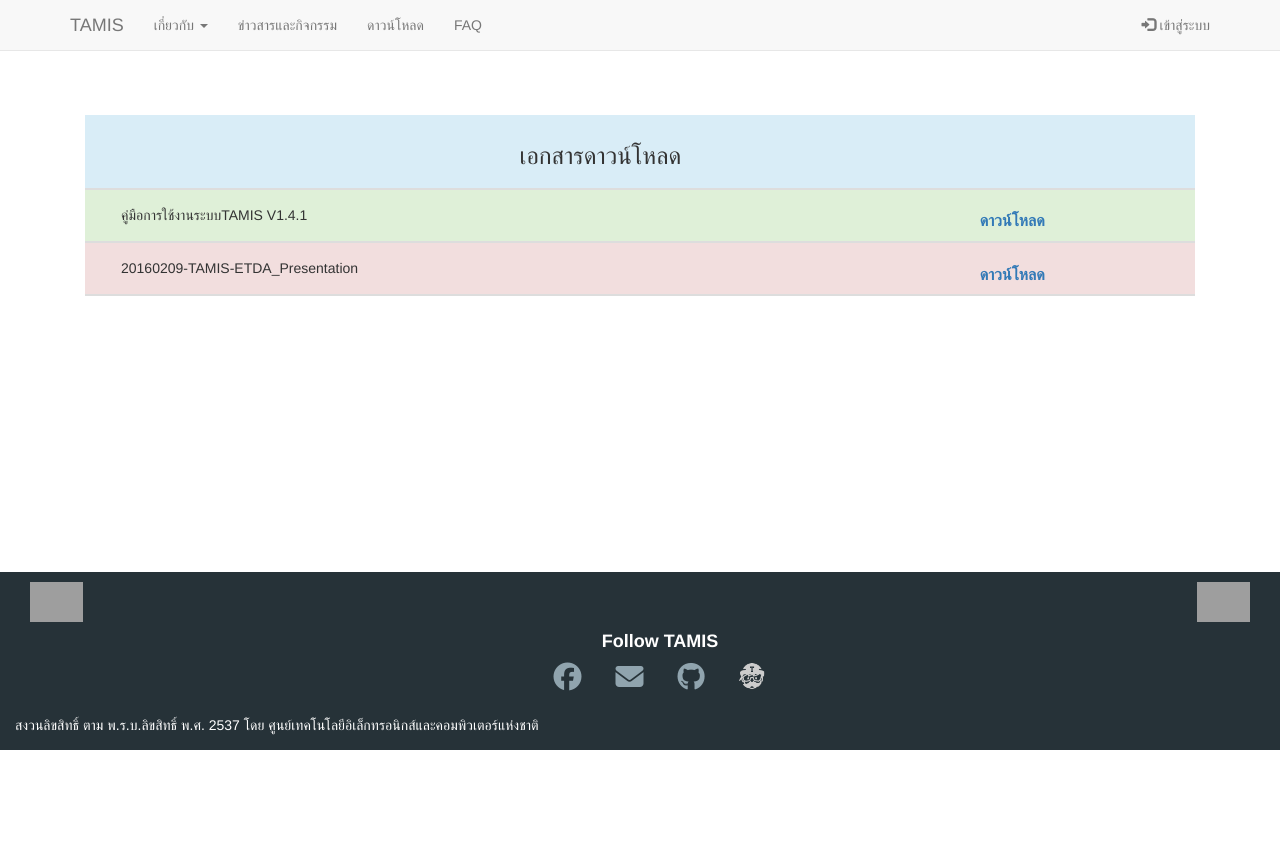
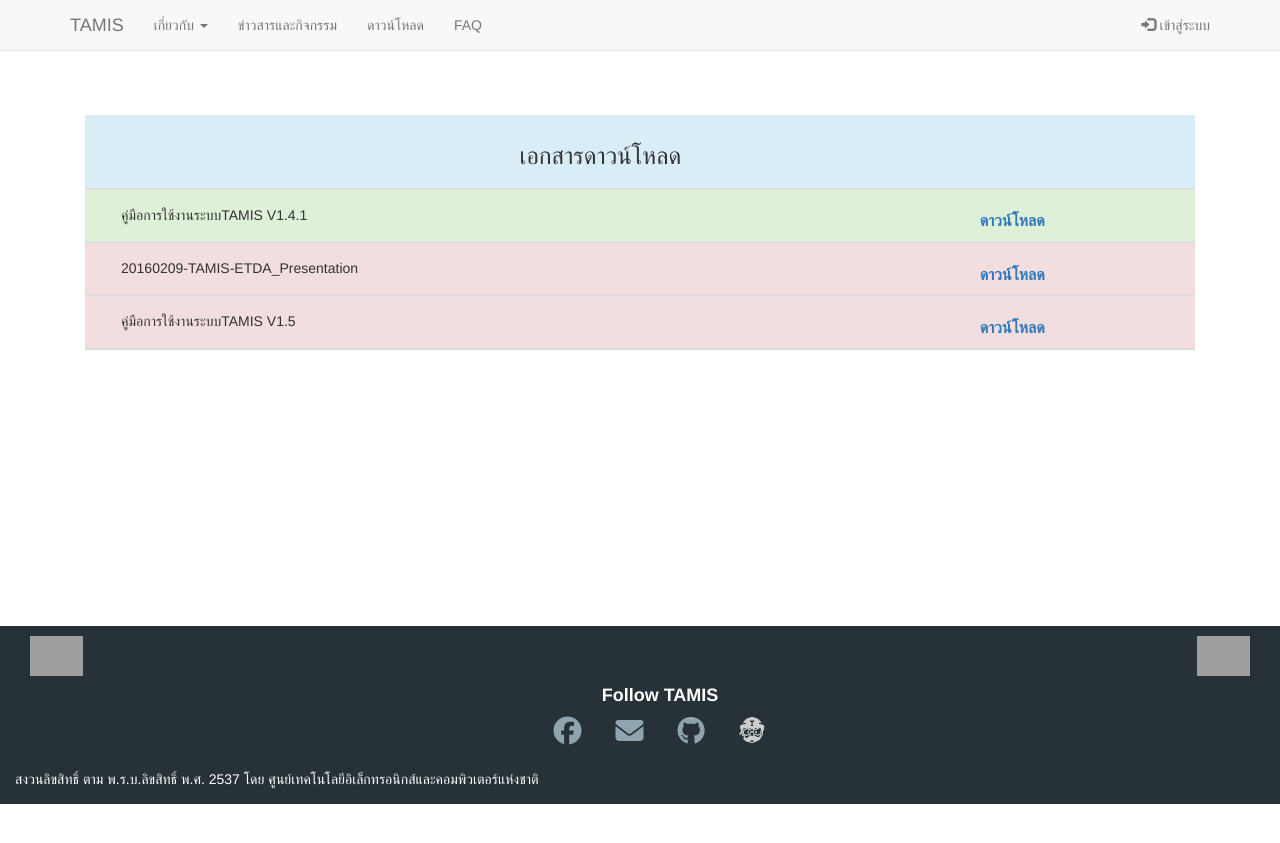
Before and after one commit to Acherrylp/Acherry.github.io, a Jekyll site: the page built from downloads.html, in a window 1280 px wide. Shown: the top 843 px of the page. Built offline with Jekyll 4.4.1, drawn with Linux system fonts in a browser that asks for light colours; nearby versions of some CDN libraries; grey boxes are pictures that could not be loaded.

Commit message:
อัพโหลดไฟล์คู่มือการใช้งาน

```diff
--- a/downloads.html
+++ b/downloads.html
@@ -48,6 +48,12 @@
                    <th><a a class="float" href="/download/6143_20160209-TAMIS-ETDA_Presentation.pdf" target="_blank">ดาวน์โหลด</a></th>
                  </tr>
 
+                 <tr class="danger">
+
+                   <th><h5>&emsp;&emsp;คู่มือการใช้งานระบบTAMIS V1.5</h5></th>
+                   <th><a a class="float" href="/download/คู่มือการใช้งานระบบTAMIS V1.4.1.pdf" target="_blank">ดาวน์โหลด</a></th>
+                 </tr>
+
                </table>
          </div>
          </div>
```
Also changed, not shown: 1 other file.
